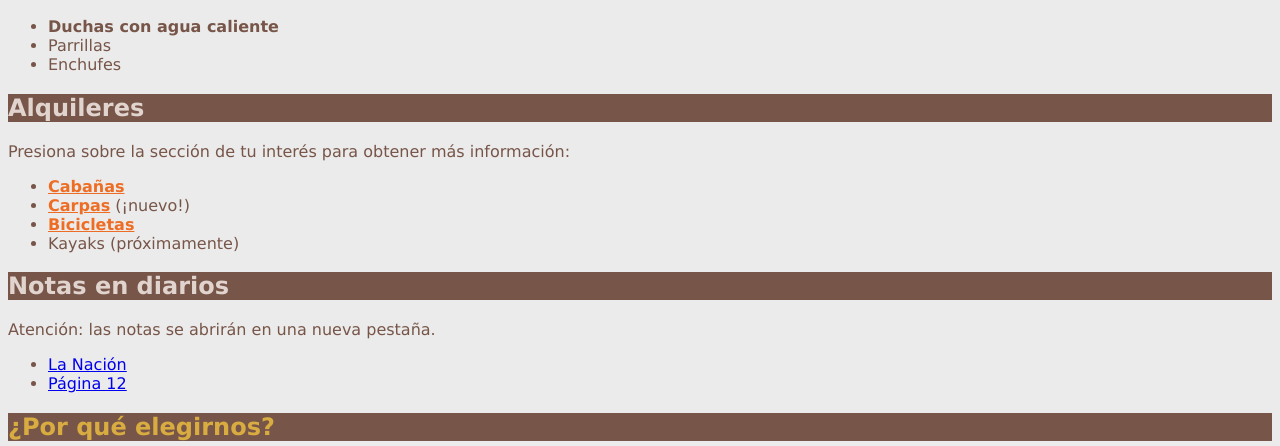
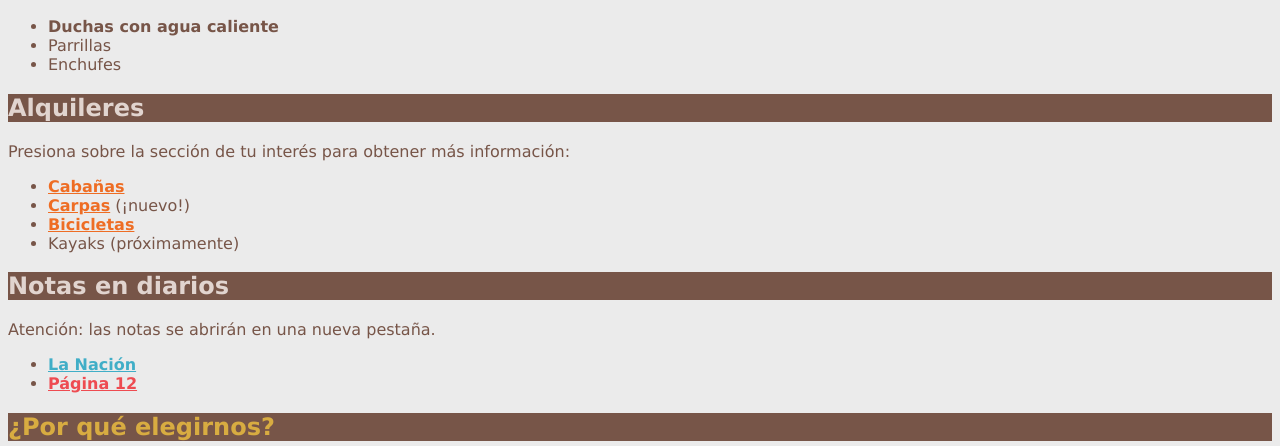
Before and after one commit to PradoAlejandra/node-ejercicio-06, a plain HTML site: page index.html in a window 1280 px wide. Shown: the part 506-952 px from the top of the page. Drawn offline with Linux system fonts and the light colour scheme.

Commit message:
commit-7

```diff
--- a/css/estilos.css
+++ b/css/estilos.css
@@ -39,7 +39,11 @@ h2{
 }
 
 .link-la-nacion {
-    color
+    color: #40aec7;
+}
+
+.link-pagina12 {
+    color: #ee4b51;
 }
 
 .icono-mapa {
--- a/index.html
+++ b/index.html
@@ -37,8 +37,8 @@
     <h2>Notas en diarios</h2>
     <p>Atención: las notas se abrirán en una nueva pestaña.</p>
     <ul>
-        <li><a class="link-la-nacion" href="https://www.lanacion.com.ar/" target="_blank">La Nación</a></li>
-        <li><a class="link-pagina12" href="https://www.pagina12.com.ar/" target="_blank">Página 12</a></li>
+        <li><a class="link link-la-nacion" href="https://www.lanacion.com.ar/" target="_blank">La Nación</a></li>
+        <li><a class="link link-pagina12" href="https://www.pagina12.com.ar/" target="_blank">Página 12</a></li>
     </ul>
 
     <h2 class="informacion">¿Por qué elegirnos?</h2>
```
